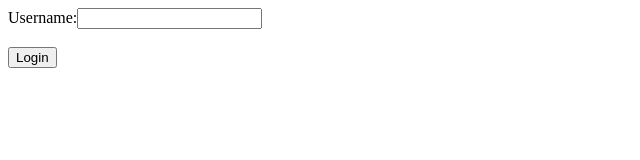
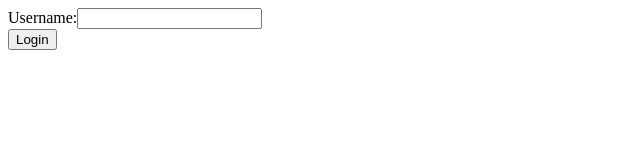
Before and after one commit to Kautilyaprectice/chatgroupClean, a website: page views/login.html in a window 1280 px wide. Shown: the whole page, without its empty margins (0-640 px from the left). Drawn offline with Linux system fonts and the light colour scheme.

Commit message:
login.html

```diff
--- a/views/login.html
+++ b/views/login.html
@@ -4,14 +4,13 @@
     <meta charset="UTF-8">
     <meta name="viewport" content="width=device-width, initial-scale=1.0">
     <title>Login</title>
+    <link rel="stylesheet" href="/css/login.css">
 </head>
 <body>
-    <main class="main">
-        <form class="form" onsubmit="localStorage.setItem('username',document.getElementById('username').value)" action="/username" method="POST">
-            Username:<input type="text" name="username" id="username" class="username">
-            <br><br>
-            <button type="submit" class="login">Login</button>
-        </form>
-    </main>
+    <form onsubmit="localStorage.setItem('username',document.getElementById('username').value)" action="/username" method="POST">
+        Username:<input type="text" name="username" id="username">
+        <br>
+        <button type="submit">Login</button>
+    </form>
 </body>
 </html>
```
